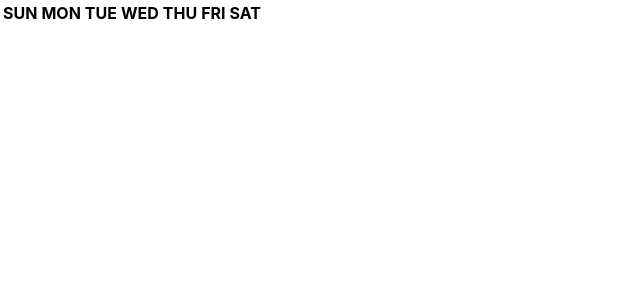
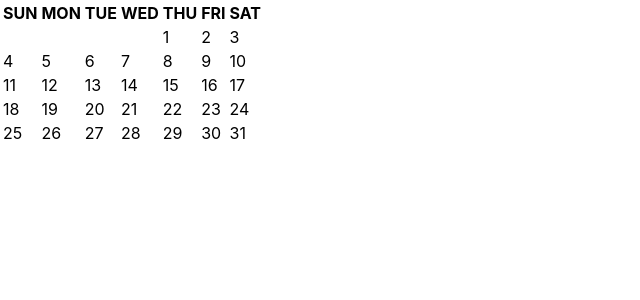
Before and after one commit to livetOwO/carpen-frontend, a React (Create React App) app: page / in a window 1280 px wide. Shown: the top 300 px of the page, without its empty margins (0-640 px from the left). Built offline with nearby package versions, Linux system fonts and the light colour scheme.

Commit message:
날짜 표시

```diff
--- a/src/Calendar.js
+++ b/src/Calendar.js
@@ -24,6 +24,30 @@ function Calendar() {
                         {STR_DAY.map((day, i) => <th key={i}>{day}</th>)}
                     </tr>
                 </thead>
+                <tbody>
+                    {Array(6).fill(0).map((v,y) => (
+                        <tr>
+                            {Array(7).fill(0).map((v, x) => {
+                                let num = y * 7 + x - startDay + 1;
+                                let selected = false;
+
+                                // if (
+                                //     selectedDate.getFullYear() === date.getFullYear() &&
+                                //     selectedDate.getMonth() === date.getMonth() &&
+                                //     selectedDate.getDate() === num
+                                // ) {
+                                //     selected = true;
+                                // }
+
+                                if (num > 0 && num <= endDate) {
+                                    return <td key={x} className={selected ? 'selected' : undefined}>{num}</td>
+                                } else {
+                                    return <td key={x}></td>
+                                }
+                            })}
+                        </tr>
+                    ))}
+                </tbody>
             </table>
         </div>
     )
```
